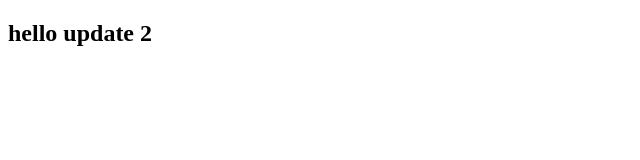
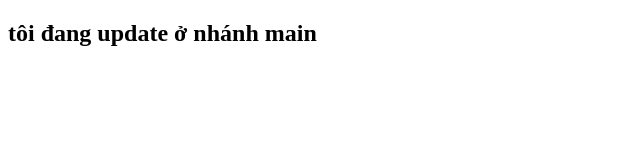
Before and after one commit to Kim-Dat/demo-rebase, a plain HTML site: page index.html in a window 1280 px wide. Shown: the whole page, without its empty margins (0-640 px from the left). Drawn offline with Linux system fonts and the light colour scheme.

Commit message:
commit main

```diff
--- a/index.html
+++ b/index.html
@@ -8,7 +8,7 @@
 </head>
 
 <body>
-    <h2>hello update 2</h2>
+    <h2>tôi đang update ở nhánh main</h2>
 </body>
 
 </html>
```
